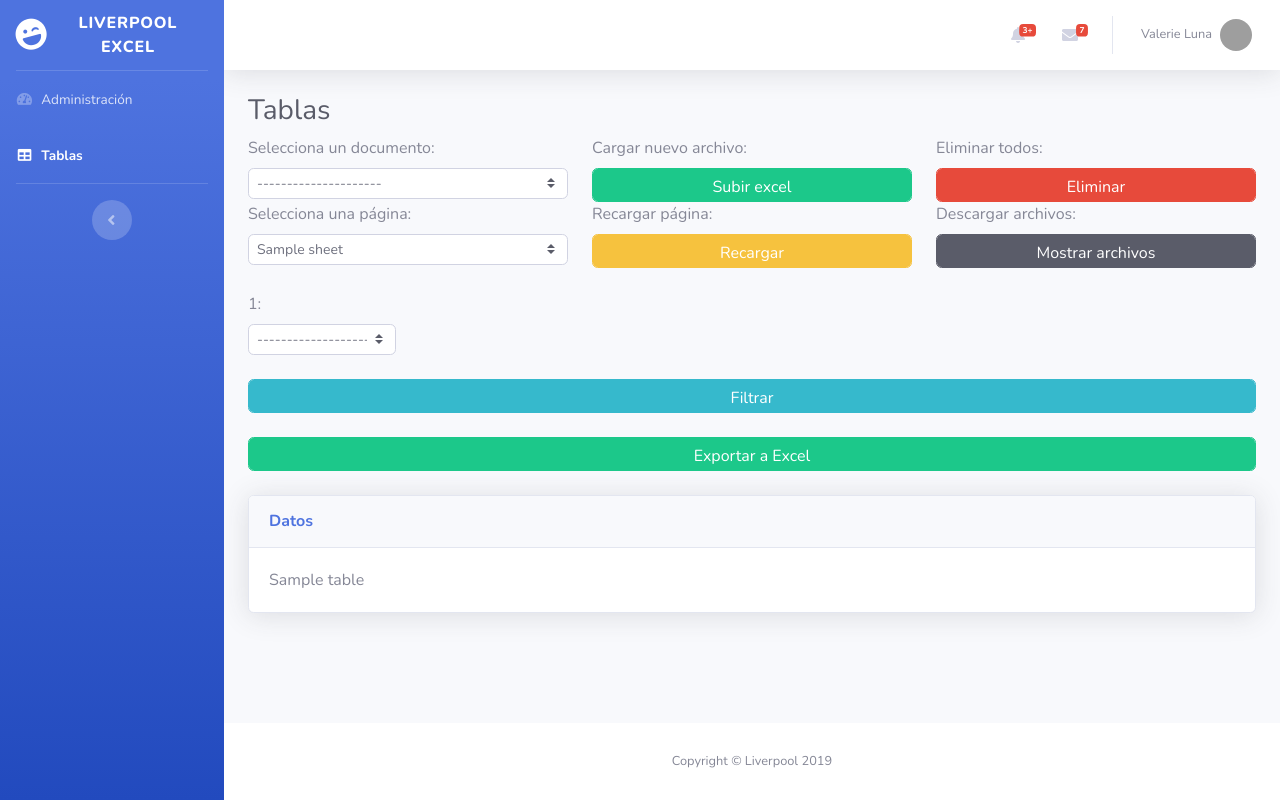
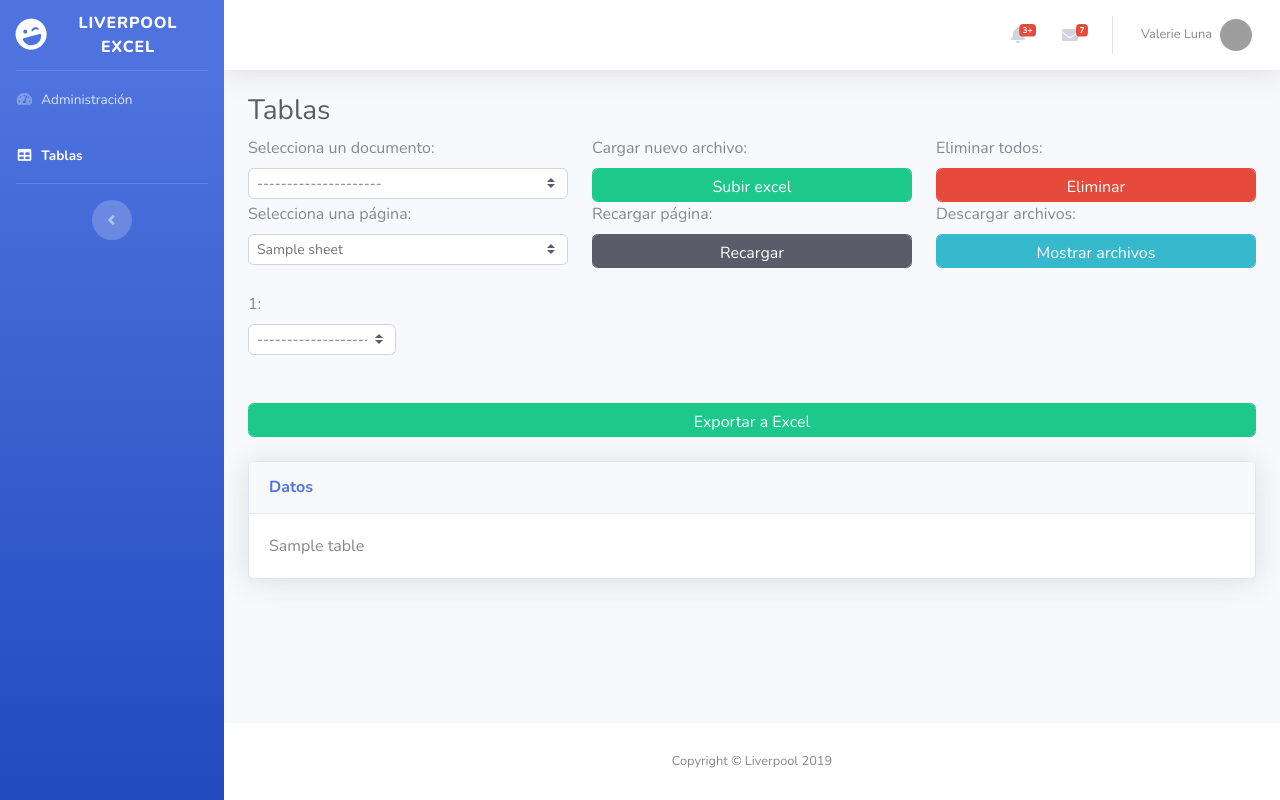
Before and after one commit to Ivan252512/excel_liverpool_google, a Flask app: template templates/tables.html in a window 1280 px wide. Run offline with Flask 2, Linux system fonts and the light colour scheme; the template is opened without the code that fills it: most values are stand-ins (such as "Sample title", 1, 10 or a date in 2020); parts of the project's set-up code (start-up, migrations or seed data) failed here and were passed over; some libraries are stand-ins or nearby versions; grey boxes are pictures that could not be loaded.

Commit message:
filtros reactivos

```diff
--- a/templates/tables.html
+++ b/templates/tables.html
@@ -387,11 +387,11 @@
             </div>
             <div class="col-md-4">
               <label for="reload">Recargar página:</label>
-              <button id="reload" onclick="location.reload();" class="btn btn-warning custom-button-sm form-control form-control-sm">Recargar</button>
+              <button id="reload" onclick="location.reload();" class="btn btn-dark custom-button-sm form-control form-control-sm">Recargar</button>
             </div>
             <div class="col-md-4">
               <label for="download_file">Descargar archivos:</label>
-              <button id="download_file" class="btn btn-dark custom-button-sm form-control form-control-sm" data-toggle="modal" data-target="#downloadModal">Mostrar archivos</button>
+              <button id="download_file" class="btn btn-info custom-button-sm form-control form-control-sm" data-toggle="modal" data-target="#downloadModal">Mostrar archivos</button>
             </div>
           </div>
 
@@ -418,9 +418,6 @@
           <br>
 
           <div class="row">
-            <div class="col-md-12">
-              <button id="search_button" class="btn btn-info custom-button-sm form-control form-control-sm">Filtrar</button>
-            </div>
             <div class="col-md-12">
               <br>
               <input type="button" name="btnExportar" class="btn btn-success custom-button-sm form-control form-control-sm" id="btnExportar" value="Exportar a Excel" />
@@ -550,7 +547,12 @@
   <script>
     $( document ).ready(function() {
 
-      $("#search_button").on('click', function(){
+      var elements = document.getElementById("search_form").elements;
+      for (let i = 0; i < elements.length; i++) {
+        document.getElementById(String(elements[i].id)).addEventListener("change", search);;
+      }
+
+      function search(){
         var elements = document.getElementById("search_form").elements;
         search = {
         }
@@ -577,7 +579,7 @@
         }).done(function(data) {
           $("#table").html(data);
         });
-      });
+      };
 
       $("#documents").on('change', function (e) {
         var documentSelected = $("option:selected", $("#documents")).val();
```
